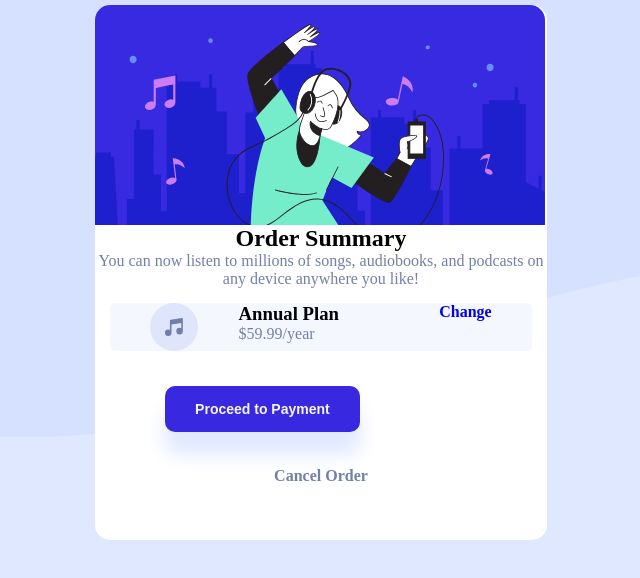
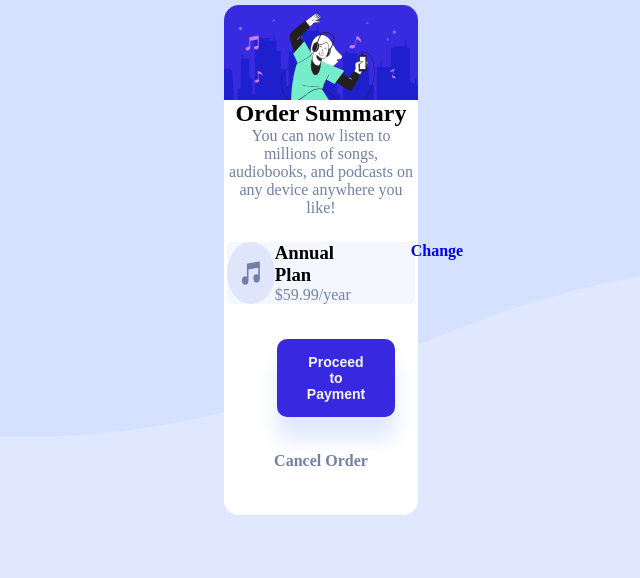
Before and after one commit to frontEndDoctor/Music-Order, a plain HTML site: page order-summary-component-main/index.html in a window 1280 px wide. Shown: the whole page, without its empty margins (319-959 px from the left). Drawn offline with Linux system fonts and the light colour scheme.

Commit message:
setting the media screen style

```diff
--- a/order-summary-component-main/style.css
+++ b/order-summary-component-main/style.css
@@ -51,6 +51,7 @@ h2{
     font-weight: 900;
 }
 button{
+    display: inline-block;
     margin: 20px 40px 10px 70px;
     padding: 15px 30px;
     background-color:hsl(245, 75%, 52%);
@@ -139,3 +140,13 @@ button:hover{
 
 /* media queries for different kind of screens
 This shows how the content appears on different devices */
+
+@media screen and (min-width:375px){
+    .card {
+        display: flex;
+        flex-direction: column;
+        justify-content: center;
+        width: 30%;
+        padding-bottom: 5px;
+      }
+    }
```
